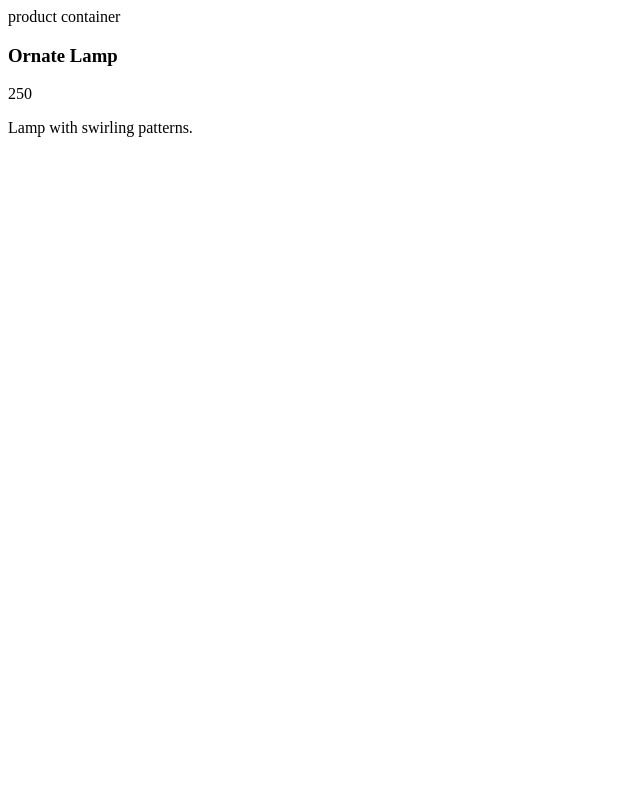
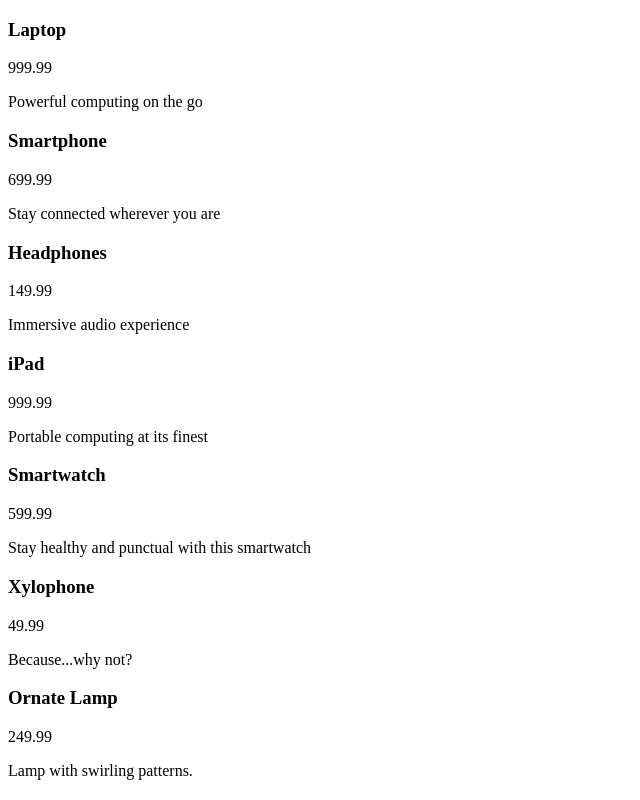
Before and after one commit to DanielBarletta81/CT_FS_Javascript_DOM, a plain HTML site: page index.html in a window 1280 px wide. Shown: the whole page, without its empty margins (0-640 px from the left). Drawn offline with Linux system fonts and the light colour scheme.

Commit message:
add products array, implement function to display products, add event listener to display on page load

```diff
--- a/index.html
+++ b/index.html
@@ -7,7 +7,7 @@
 </head>
 <body>
 
-    <div id="product-container">product container</div>
+    <div id="product-container"></div>
 
     <script src="products.js" defer></script>
 
--- a/products.js
+++ b/products.js
@@ -1,40 +1,42 @@
-
 
 /* Task 1: Create an array containing information about different products, including their
  names, prices, and descriptions.
  */
 
+// Array containing product data
+const products = [
+    {name: "Laptop", price: 999.99, description: "Powerful computing on the go"},
+    {name: "Smartphone", price: 699.99, description: "Stay connected wherever you are"},
+    {name: "Headphones", price: 149.99, description: "Immersive audio experience"},
+    {name: "iPad", price: 999.99, description: "Portable computing at its finest"},
+    {name: "Smartwatch", price: 599.99, description: "Stay healthy and punctual with this smartwatch" },
+    {name: "Xylophone", price: 49.99, description: "Because...why not?"},
+    {name: "Ornate Lamp", price: 249.99, description: "Lamp with swirling patterns."}
 
-
-let products = [
-    { name: "Laptop", price: 999.99, description: "Powerful computing on the go" },
-    { name: "Smartphone", price: 699.99, description: "Stay connected wherever you are" },
-    { name: "Headphones", price: 149.99, description: "Immersive audio experience" }
   ];
-
-
-
 
   // Task 2: Write a function to display the product information on the webpage dynamically.
 
-function displayProduct(productData) {
+  function displayProduct(product) { //This takes a single product argument
     const productContainer = document.getElementById('product-container');
 
+    if (!productContainer) {
+      console.error("Element with ID 'product-container' not found.");
+      return;
+    }
+
     // Create product elements dynamically for display.
-
     const productDiv = document.createElement('div');
-
     const productName = document.createElement('h3');
-
     const productPrice = document.createElement('p');
-
     const productDetails = document.createElement('p');
 
     // Set content
-    productName.textContent = productData.name;
-    productPrice.textContent = productData.price;
-    productDetails.textContent = productData.description;
+    productName.textContent = product.name;
+    productPrice.textContent = product.price;
+    productDetails.textContent = product.description;
 
+    // Add product div to the container
     productDiv.appendChild(productName);
     productDiv.appendChild(productPrice);
     productDiv.appendChild(productDetails);
@@ -43,14 +45,20 @@
     productContainer.appendChild(productDiv);
   }
 
-const product1 = {
-    name: "Ornate Lamp",
-    price: 250,
-    description: "Lamp with swirling patterns."
-};
+  function displayProducts(products){ //Now this is called to loop over the array of products
+        if (!products) {
+          console.error("Invalid 'products' array.");
+          return;
+      }
+      products.forEach(product => { //using forEach to access each item in the array
+          displayProduct(product); //Send each product display function
+      });
+  }
 
-console.log(product1);
-displayProduct(product1);
+  // Task 3: Implement an event listener to trigger
+  // the display of products when the page loads.
 
-
-// Task 3: Implement an event listener to trigger the display of products when the page loads.
+  document.addEventListener('DOMContentLoaded', function() {
+    console.log("Products:", products); // Log product data
+    displayProducts(products)
+  });
```
Lines whose indentation alone changed are shown as unchanged.
